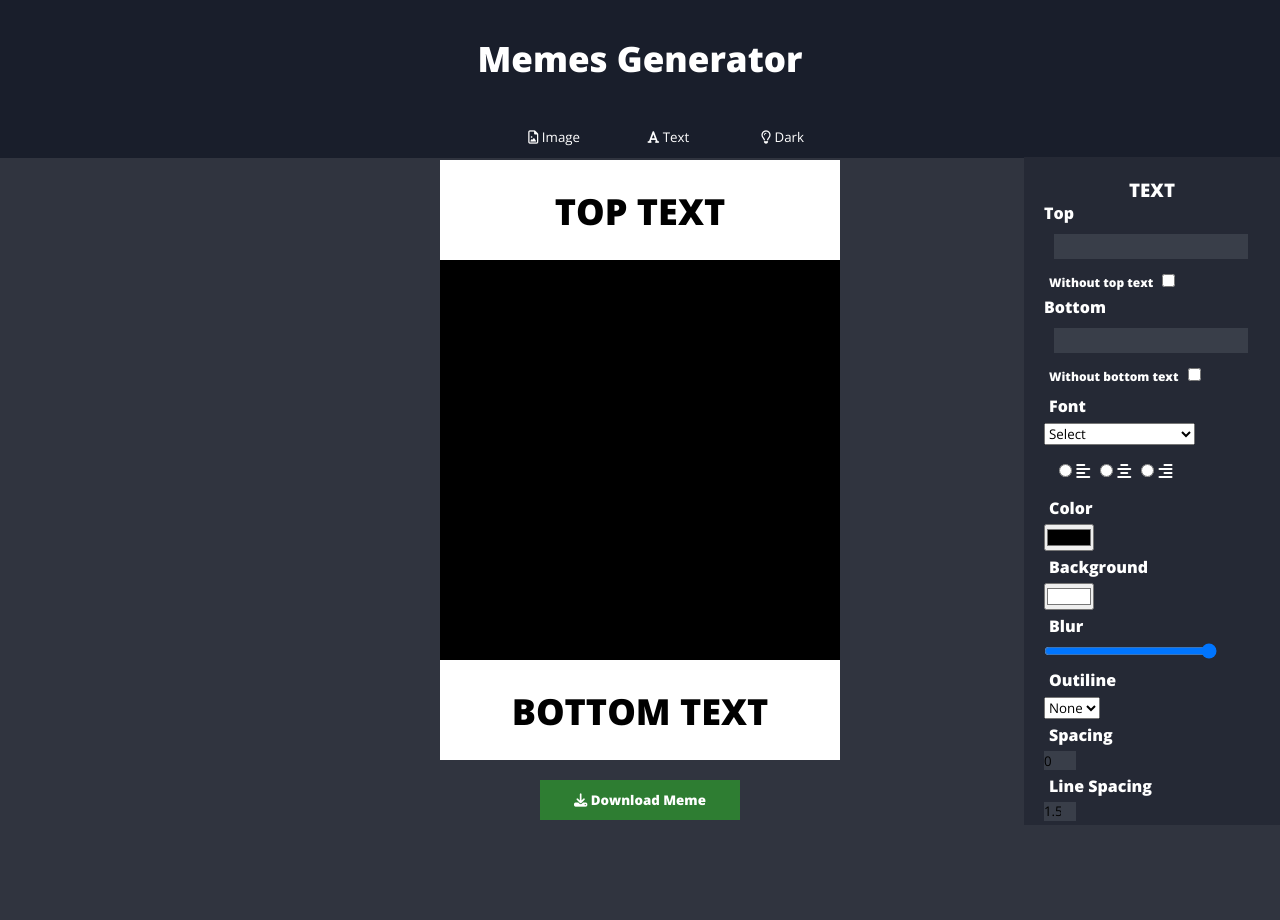
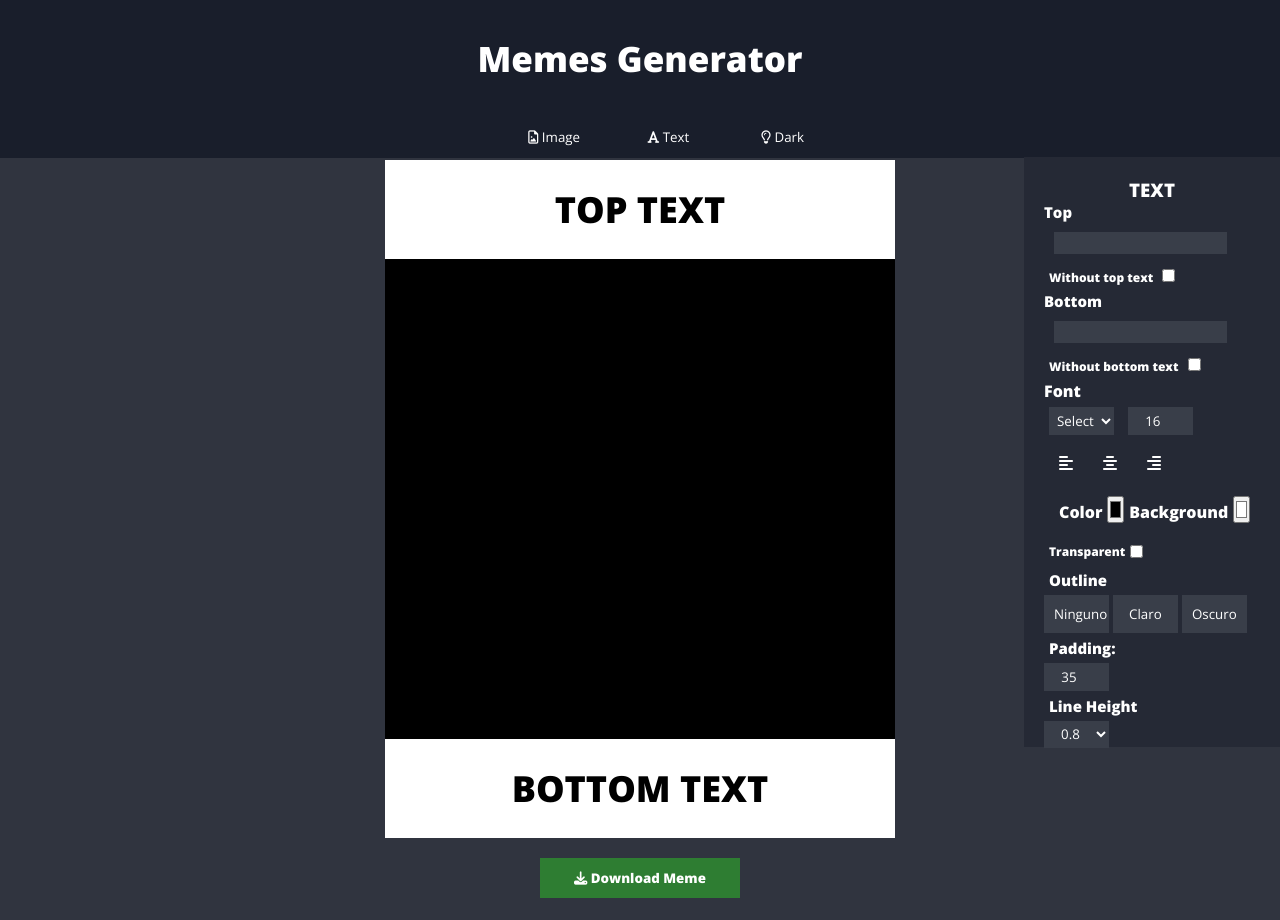
Before and after one commit to Laura-Medina/javaComision19, a plain HTML site: page generadorMemes/index.html in a window 1280 px wide. Both pictures are taken after a click on the button "Text". Before the commit the page ends 842 px from the top, so only its background shows below. Drawn offline with nearby package versions, Linux system fonts and the light colour scheme.

Commit message:
aside text casi lista

```diff
--- a/generadorMemes/index.html
+++ b/generadorMemes/index.html
@@ -25,13 +25,13 @@
         <h3 class="title-text">TEXT</h3>
         <label class="textTop" for="text-top">Top</label>
         <input type="text" id="texto-top">
-        <label id="noText" for="no-text">Without top text</label>
-        <input type="checkbox" id="no-text">
+        <label id="no-text" for="no-text">Without top text</label>
+        <input type="checkbox" id="no-text1">
         <label class="textBottom" for="text-bottom">Bottom</label>
-        <input type="text" id="text-bottom">
-        <label id="noText" for="no-text">Without bottom text</label>
-        <input type="checkbox" id="no-text">
-        <label for="font">Font</label>
+        <input type="text" id="texto-bottom">
+        <label id="no-text">Without bottom text</label>
+        <input type="checkbox" id="no-text2">
+        <label for="font" class="font-text">Font</label>
         <select name="" id="font">
         <option value="Arial">Select</option>
         <option value="Arial Black">Arial Black</option>
@@ -43,36 +43,55 @@
         <option value="Verdana">Verdana</option>
         <option value="Times New Roman">Times New Roman</option>
         </select>
+        <input type="number" name="" id="number" value="16">
         <div class="alignment-container">
         <label >
-        <input type="radio" name="alignment" value="left">
+        <input type="radio" name="alignment" value="left" id="aliLeft">
         <i class="fas fa-align-left"></i>
         </label>
         <label>
-        <input type="radio" name="alignment" value="center">
+        <input type="radio" name="alignment" value="center" id="aliCenter">
         <i class="fas fa-align-center"></i>
         </label>
         <label>
-        <input type="radio" name="alignment" value="right">
+        <input type="radio" name="alignment" value="right" id="aliRight">
         <i class="fas fa-align-right"></i>
         </label>
         </div>
-        <label for="color">Color</label>
-        <input type="color" id="color" value="#000000">
-        <label for="Background">Background</label>
-        <input type="color" id="Background" value="#ffffff">
-        <label for="Blur">Blur</label>
-        <input type="range" id="Blur1" min="0" max="1" step="0.01" value="1">
-        <label for="Outilineo">Outiline</label>
-        <select id="Outiline">
-        <option value="none">None</option>
-        <option value="dark">Dark</option>
-        <option value="bright">Light</option>
+
+        <div class="check-box">
+        <div class="colors">
+        <label for="colorFont">Color</label>
+        <input type="color" id="colorFont" value="#000000">
+        <label for="background">Background</label>
+        <input type="color" id="background" value="#ffffff">
+        </div>
+        <div id="background-checkbox">
+        <label for="background-checkbox">Transparent</label>
+        <input type="checkbox" id="background-checkbox">
+        </div>
+        </div>
+
+        <div class="outline">
+        <h3 class="outline-title">Outline</h3>
+        <button class="buttonNone" id="no-outline-button">Ninguno</button>
+        <button class="buttonDark" id="light-outline-button">Claro</button>
+        <button class="buttonBright" id="dark-outline-button">Oscuro</button>
+        </div>
+        <div class="padding">
+        <h3 class="padding-title">Padding:</h3>
+        <input type="number" id="paddingInput" class="paddingInput" aria-label="Espaciado" min="10" max="50" value="35">
+    </div>
+        <h3 class="lh-title">Line Height</h3>
+        <select id="line-height-input">
+        <option value="0.8">0.8</option>
+        <option value="1">1</option>
+        <option value="1.2">1.2</option>
+        <option value="1.5">1.5</option>
+        <option value="2">2</option>
+        <option value="2.5">2.5</option>
         </select>
-        <label for="Spacing">Spacing</label>
-        <input type="number" id="spacing" value="0">
-        <label for="line-spacing">Line Spacing</label>
-        <input type="number" id="line-Spacing" value="1.5">
+
         </div>
 
         <div class="container-aside">
@@ -117,13 +136,13 @@
 
 
 
-        <div class="container">
-        <div class="box-top">
-        <p class="text-top"><strong>TOP TEXT</strong></p>
+        <div class="container" id="caja">
+        <div class="box-top" id="displayTopText">
+        <p class="text-top" id="textTop"><strong>TOP TEXT</strong></p>
         </div>
     <div class="box-black"> </div>
-    <div class="box-bottom">
-        <p class="text-bottom"><strong>BOTTOM TEXT</strong></p>
+    <div class="box-bottom" id="displayBottomText">
+        <p class="text-bottom" id="textBottom"><strong>BOTTOM TEXT</strong></p>
         </div>
     <button class="download-meme">
         <i class="fa-solid fa-download">
--- a/generadorMemes/index.js
+++ b/generadorMemes/index.js
@@ -1,8 +1,9 @@
 
 const $ = (element) => document.querySelector(element);
-const darkThemeButton = $('#theme-toggle');
 
 
+// modo oscuro
+const darkThemeButton = $('#theme-toggle');
 darkThemeButton.addEventListener('click', () => {
 	document.body.classList.toggle('light-mode');
 	document.body.classList.toggle('dark-theme');
@@ -13,6 +14,7 @@ darkThemeButton.addEventListener('click', () => {
 	}
 });
 
+// botones para pasar de aside
 const buttonText = $('#button-text');
 const buttonImg = $('#button-img');
 const asideBar = $('#asideImg');
@@ -28,16 +30,129 @@ buttonImg.addEventListener('click', () => {
 	asideBar.style.display = 'block';
 });
 
+// aside text
+// para escribir los textos top y bottom
 $("#texto-top").addEventListener("input", (e) => {
     $(".text-top").innerText = e.target.value
     $(".box-top").style.backgroundImage = `url(${e.target.value})`
 })
 
-$("#text-bottom").addEventListener("input", (e) => {
+$("#texto-bottom").addEventListener("input", (e) => {
     $(".text-bottom").innerText = e.target.value
     $(".box-bottom").style.backgroundImage = `url(${e.target.value})`
 })
 
+// para el check con o sin texto
+const noTopText = $('#no-text1');
+noTopText.addEventListener('click', () => {
+	if (noTopText.checked === true) {
+		displayTopText.style.display = 'none';
+	} else {
+		displayTopText.style.display = 'block';
+	}
+});
+
+const noBottomText = $('#no-text2');
+noBottomText.addEventListener('click', () => {
+	if (noBottomText.checked === true) {
+		displayBottomText.style.display = 'none';
+	} else {
+		displayBottomText.style.display = 'block';
+	}
+});
+
+
+// fuente del meme con su tamaño
+$("#font").addEventListener("input", (e) => {
+    $(".text-top").style.fontFamily = e.target.value
+})
+
+$("#number").addEventListener("input", (e) => {
+    $(".text-top").style.fontSize = `${e.target.value}px`
+})
+
+$("#font").addEventListener("input", (e) => {
+    $(".text-bottom").style.fontFamily = e.target.value
+})
+
+$("#number").addEventListener("input", (e) => {
+    $(".text-bottom").style.fontSize = `${e.target.value}px`
+})
+
+// alineamientos
+$("#aliLeft").addEventListener("click",() => {
+    $(".text-top").style.textAlign= "left";
+    $(".text-bottom").style.textAlign= "left";
+})
+
+$("#aliCenter").addEventListener("click",() => {
+    $(".text-top").style.textAlign= "center";
+    $(".text-bottom").style.textAlign= "center";
+})
+
+$("#aliRight").addEventListener("click",() => {
+    $(".text-top").style.textAlign= "right";
+    $(".text-bottom").style.textAlign= "right";
+})
+
+// color a la fuente
+$("#colorFont").addEventListener("input", (e) => {
+    $(".text-top").style.color = e.target.value
+    $(".text-bottom").style.color = e.target.value
+})
+
+// background color
+$("#background").addEventListener("input", (e) => {
+    $(".box-top").style.backgroundColor = e.target.value;
+    $(".box-bottom").style.backgroundColor = e.target.value;
+})
+
+
+// trasnparent
+
+
+// outline
+const noOutlineButton = $('#no-outline-button');
+const lightOutlineButton = $('#light-outline-button');
+const darkOutlineButton = $('#dark-outline-button');
+
+noOutlineButton.addEventListener('click', () => {
+	textTop.style.textShadow = 'none';
+	textBottom.style.textShadow ='none';
+});
+
+lightOutlineButton.addEventListener('click', () => {
+	textTop.style.textShadow = '-1px 0 white, 0 1px white , 0 -1px white';
+	textBottom.style.textShadow = '-1px 0 white, 0 1px white, 0 -1px white';
+});
+
+darkOutlineButton.addEventListener('click', () => {
+	textTop.style.textShadow = '-1px 0 black, 0 1px black , 0 -1px black'
+	textBottom.style.textShadow = '-1px 0 black, 0 1px black, 0 -1px black'
+});
+
+// padding
+
+	const paddingInput = $('#paddingInput');
+paddingInput.addEventListener('input', (e) => {
+	const paddingY = paddingInput.value
+	$('#displayTopText').style.padding = `${paddingY}px 50px`
+	$('#displayBottomText').style.padding = `${paddingY}px 50px`
+})
+
+// line-height
+const lineHeightInput = $('#line-height-input');
+lineHeightInput.addEventListener('input', (e) => {
+	const lineHeight = lineHeightInput.value;
+	displayTopText.style.lineHeight = lineHeight;
+	displayBottomText.style.lineHeight = lineHeight;
+});
+
+
+
+
+// aside img
+// agregar la url para la img del meme
 $("#urlInput").addEventListener("input", (e) => {
     $(".box-black").style.backgroundImage = `url(${e.target.value})`
 })
--- a/generadorMemes/style.css
+++ b/generadorMemes/style.css
@@ -98,10 +98,8 @@ body.dark-theme {
 
 
 .box-black {
-    /* width: 40%;
-    height: 30rem; */
-    height: 400px;
-    width: 400px;
+    width: 40%;
+    height: 30rem;
     background-color: black;
     background-size: contain;
     background-repeat: no-repeat;
@@ -109,13 +107,12 @@ body.dark-theme {
 }
 
 .box-top{
-    /* height: 100%;
-    width: 40%; */
-    height: 100px;
-    width: 400px;
+    height: 100%;
+    width: 40%;
     border: 2px solid white;
     padding: 10px;
     background-color: white;
+    border: none;
 }
 
 .text-top{
@@ -126,20 +123,20 @@ color: black;
 }
 
 .box-bottom{
-    /* height: 100%;
-    width: 40%; */
-    height: 100px;
-    width: 400px;
-    border: 2px solid white;
+    height: 100%;
+    width: 40%;
+    border:  solid white;
     padding: 10px;
     background-color: white;
+    border: none;
+
 }
 
 .text-bottom{
-padding: 15px;
-font-size: 36px;
-font-weight: 600;
-color: black;
+    padding: 15px;
+    font-size: 36px;
+    font-weight: 600;
+    color: black;
 }
 
     #resetFilters {
@@ -176,6 +173,7 @@ color: black;
 
 .container-aside{
 display: flex;
+flex-direction: column;
 }
 
 .asidebar{
@@ -216,6 +214,7 @@ background-color:var(--color-reset);
 
 /* este es el css del aside texto que esta oculto */
 .aside-texto {
+display:block;
 width: 20%;
 background-color:var(--color-aside);
 color:var(--color-text);
@@ -224,12 +223,28 @@ left: 80%;
 padding: 20px;
 }
 
+
 .visibility--hidden{
     display: none;
 }
 
 .title-text{
 text-align: center;
+margin: 0;
+}
+
+.textTop, .textBottom{
+    margin: 0;
+    font-size:15px;
+}
+
+.font-text{
+    margin: 0;
+}
+
+#texto-top, #texto-bottom{
+    width: 80%;
+    height:4%;
 }
 
 label {
@@ -242,32 +257,101 @@ border: none;
 .alignment-container{
     display: flex;
     flex-direction: row;
+    margin: 0px;
+}
+
+
+#no-text{
+    display: inline-block;
+    font-size:  12px;
+}
+
+#background-checkbox{
+    display: inline-block;
+    font-size:  12px;
+}
+
+#font, #number{
+    display: inline-block;
+    width: 30%;
+    height: 5%;
+    justify-content: space-between;
+    background-color: #393e49;
+    color: white;
+    border: none;
+    text-align: center;
+    margin: 5px;
+}
+
+.colors{
+    display: flex;
     margin: 10px;
 }
 
-.textTop,.textBottom{
-    width: 5%;
-    margin: 0;
+#background-checkbox{
+    display: inline-block;
+    font-size:  12px;
 }
 
-#no-text, #noText{
-    display: inline-block;
-    font-size:  12px;
-
+#background-checkbox{
+    display: flex;
 }
 
+.outline-title{
+    font-size: 15px;
+    margin: 5px;
+}
 
-#spacing,#line-Spacing{
+.buttonNone, .buttonDark, .buttonBright{
+    display: inline-block;
+    flex-direction: column;
+    justify-content: space-between;
+    width: 30%;
+    padding: 10px;
+    border: none;
+    background-color: #393e49;
+    cursor: pointer;
+    color: white;
+    text-align: center;
+    align-items: center;
+}
+
+.padding-title, .lh-title{
     display:flex;
     flex-direction: row;
-
-background-color:#393e49;
-border: none;
-width: 15%;
-height: 3%;
-margin: 0px;
+    justify-content: space-between;
+    font-size: 15px;
+    margin: 5px;
 }
 
+.paddingInput {
+    width: 30%;
+    height: 5%;
+    background-color: #393e49;
+    border: none;
+    color: white;
+    text-align: center;
+    padding: 5px;
+}
+
+#line-height-input{
+    width: 30%;
+    height: 5%;
+    background-color: #393e49;
+    border: none;
+    color: white;
+    text-align: center;
+}
+
+#aliLeft, #aliCenter, #aliRight{
+    display: none;
+}
+
+.fa-align-center, .fa-align-left, .fa-align-right{
+    margin: 10px;
+    width: 40%;
+    height: 5%;
+}
 
 @media(max-width:799px) {
 .aside-texto, .asidebar{
```
